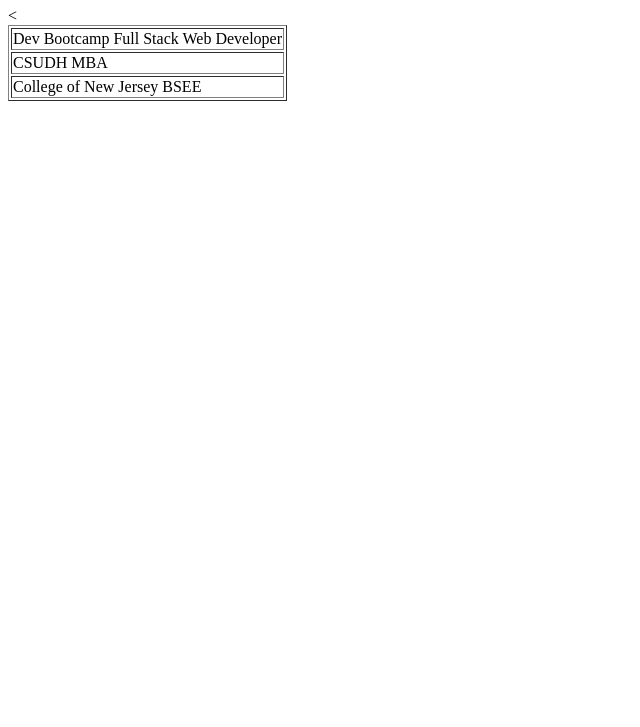
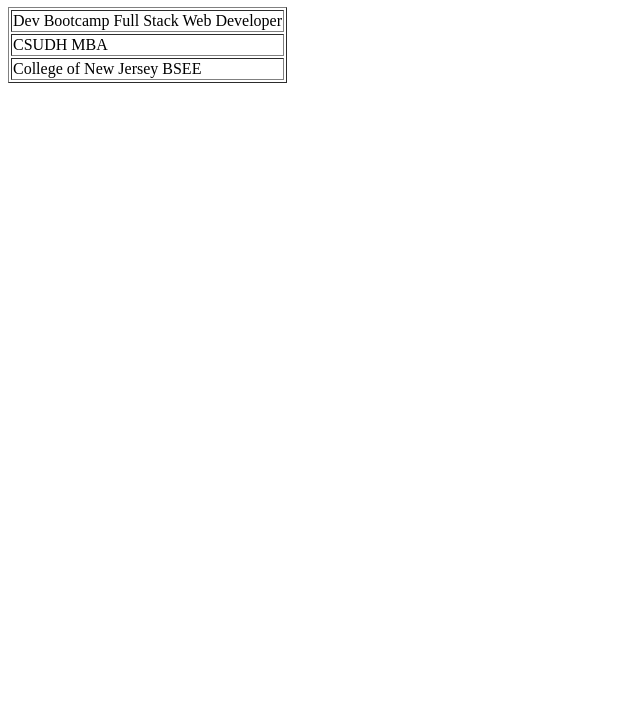
Before and after one commit to sposato56/github.io, a plain HTML site: page edu.html in a window 1280 px wide. Shown: the part 73-800 px from the top of the page, without its empty margins (0-640 px from the left). Drawn offline with Linux system fonts and the light colour scheme.

Commit message:
add thre files

```diff
--- a/edu.html
+++ b/edu.html
@@ -1,11 +1,14 @@
 <!DOCTYPE html>
+
 <html>
 <head>
+  <!--browser tab text-->
 	<title>Education</title>
 </head>
   <body>
     <h1>John's Education</h1>
-<<table border=1>
+      <!--table listing my education-->
+      <table border=1>
         <tr>
           <td>Dev Bootcamp Full Stack Web Developer</td>
         </tr>
```
Also changed, not shown: contact.html (+4 -1 lines), index.html (+10 -0 lines). Lines whose indentation alone changed are shown as unchanged.
